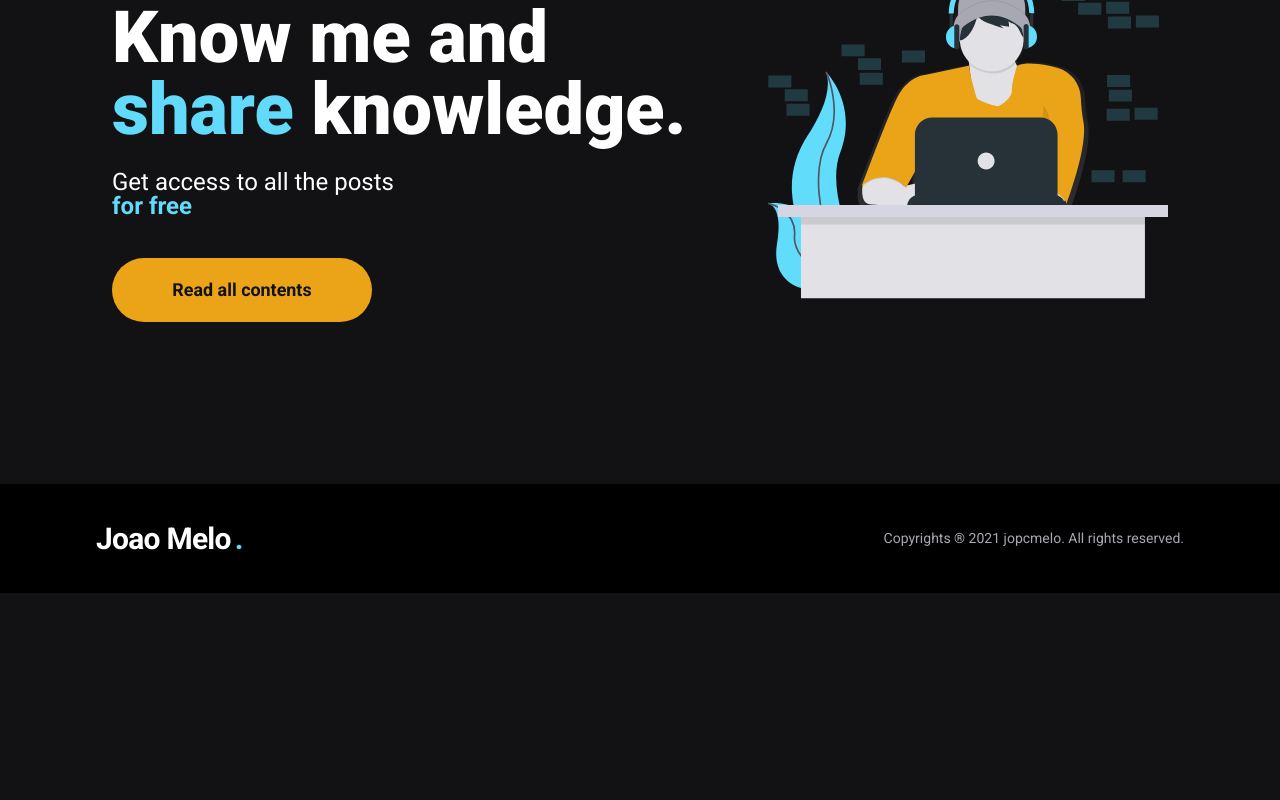
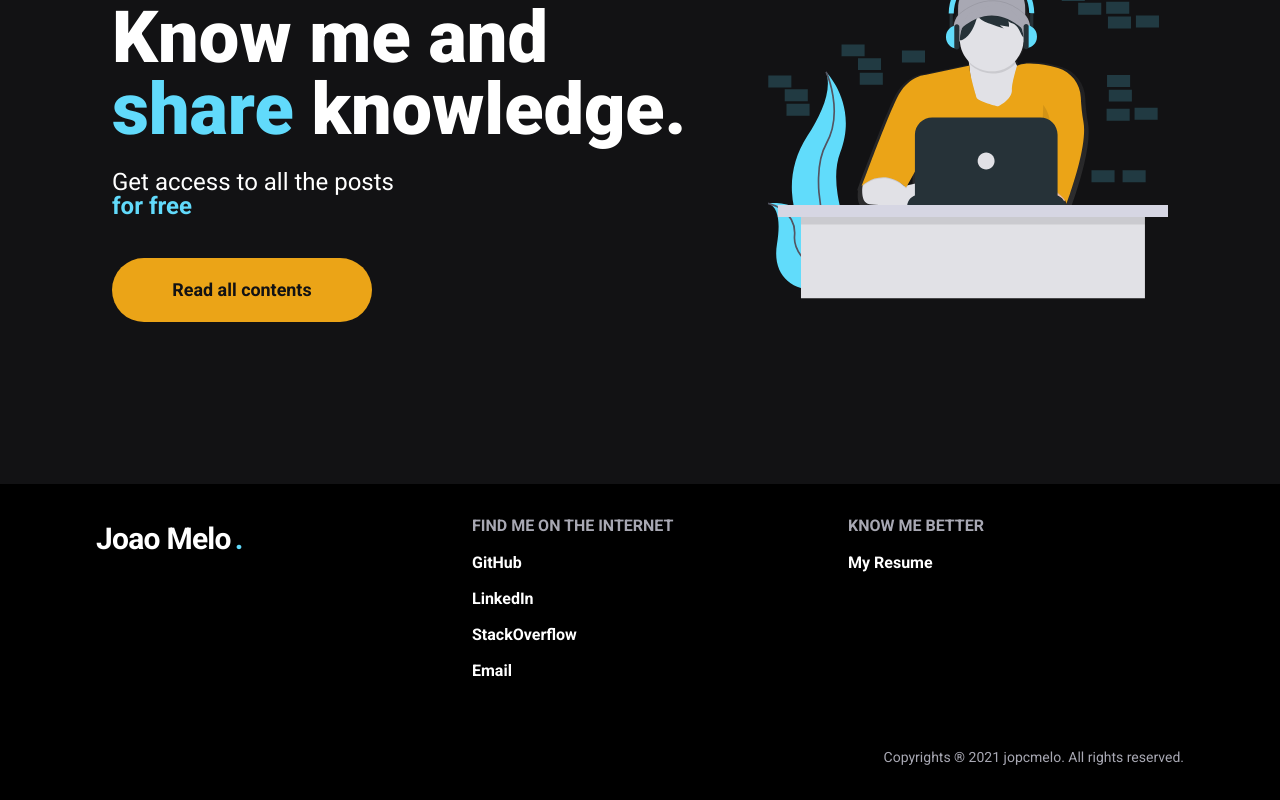
Before and after one commit to joaopcm/website, a Next.js app: page / in a window 1280 px wide. Shown: the part 316-1116 px from the top of the page. Before the commit the page ends 909 px from the top, so only its background shows below. Built offline with nearby package versions, Linux system fonts and the light colour scheme.

Commit message:
feat: add links to footer

```diff
--- a/src/components/Footer.tsx
+++ /dev/null
@@ -1,21 +0,0 @@
-import { Box, Flex, SimpleGrid, Text } from "@chakra-ui/react";
-import { Logo } from "./Header/Logo";
-
-export function Footer() {
-  return (
-    <Box bgColor="black" px={["2rem", "6rem"]} py="2rem" fontSize="sm">
-      <SimpleGrid columns={[1, 2]} spacing={10}>
-        <Box display={["none", "block"]}>
-          <Logo />
-        </Box>
-
-        <Flex align="center" justify={["center", "flex-end"]} color="gray.300">
-          <Text>
-            Copyrights ® {new Date().getFullYear()} jopcmelo. All rights
-            reserved.
-          </Text>
-        </Flex>
-      </SimpleGrid>
-    </Box>
-  );
-}
--- /dev/null
+++ b/src/components/Footer/FooterItem.tsx
@@ -0,0 +1,16 @@
+import { ListItem, Link } from "@chakra-ui/react";
+
+interface FooterItemProps {
+  children: string;
+  href: string;
+}
+
+export function FooterItem({ children, href }: FooterItemProps) {
+  return (
+    <ListItem>
+      <Link href={href} isExternal fontSize="md" fontWeight="bold">
+        {children}
+      </Link>
+    </ListItem>
+  );
+}
--- /dev/null
+++ b/src/components/Footer/FooterTitle.tsx
@@ -0,0 +1,20 @@
+import { Heading } from "@chakra-ui/react";
+import { ReactElement } from "react";
+
+interface FooterTitleProps {
+  children: string;
+}
+
+export function FooterTitle({ children }: FooterTitleProps) {
+  return (
+    <Heading
+      as="h1"
+      size="sm"
+      color="gray.300"
+      textTransform="uppercase"
+      mb="1rem"
+    >
+      {children}
+    </Heading>
+  );
+}
--- /dev/null
+++ b/src/components/Footer/index.tsx
@@ -0,0 +1,55 @@
+import { Box, Flex, SimpleGrid, Text, List } from "@chakra-ui/react";
+import { Logo } from "../Header/Logo";
+import { FooterTitle } from "./FooterTitle";
+import { FooterItem } from "./FooterItem";
+
+export function Footer() {
+  return (
+    <Box bgColor="black" px={["2rem", "6rem"]}>
+      <Box py="2rem" fontSize="sm">
+        <SimpleGrid columns={[1, 3]} spacing={10}>
+          <Box display={["none", "block"]}>
+            <Logo />
+          </Box>
+
+          <Box>
+            <FooterTitle>FIND ME ON THE INTERNET</FooterTitle>
+
+            <List spacing={3}>
+              <FooterItem href="https://github.com/joaopcm">GitHub</FooterItem>
+              <FooterItem href="https://www.linkedin.com/in/joaopcm/">
+                LinkedIn
+              </FooterItem>
+              <FooterItem href="https://stackoverflow.com/users/15531692/jo%c3%a3o-melo">
+                StackOverflow
+              </FooterItem>
+              <FooterItem href="mailto:jopcmelo@gmail.com">Email</FooterItem>
+            </List>
+          </Box>
+
+          <Box>
+            <FooterTitle>KNOW ME BETTER</FooterTitle>
+
+            <List spacing={3}>
+              <FooterItem href="https://drive.google.com/file/d/1J0OcU4OJKOKX_6cJ9wCRXlDJXmPIjmzV/view">
+                My Resume
+              </FooterItem>
+            </List>
+          </Box>
+        </SimpleGrid>
+      </Box>
+
+      <Flex
+        align="center"
+        justify={["center", "flex-end"]}
+        color="gray.300"
+        py="2rem"
+        fontSize="sm"
+      >
+        <Text>
+          Copyrights ® {new Date().getFullYear()} jopcmelo. All rights reserved.
+        </Text>
+      </Flex>
+    </Box>
+  );
+}
```
